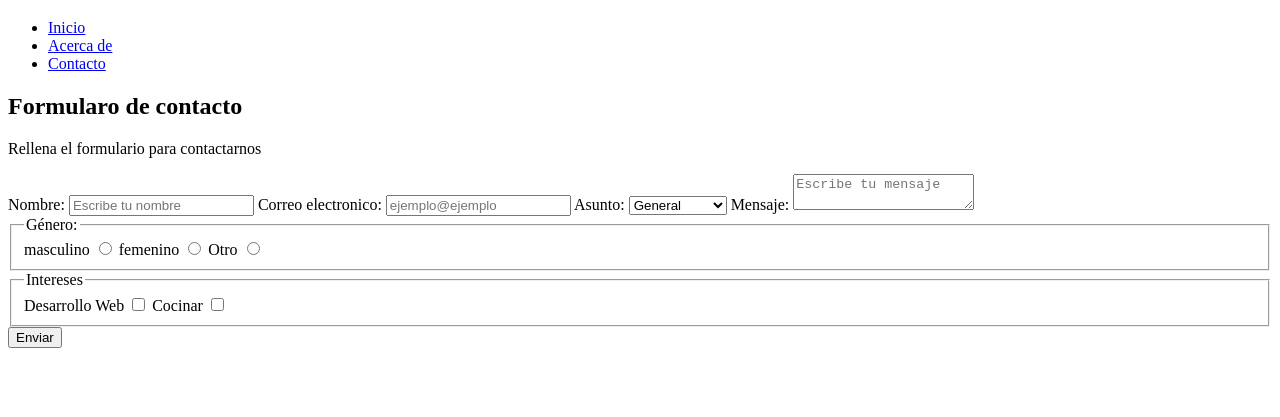
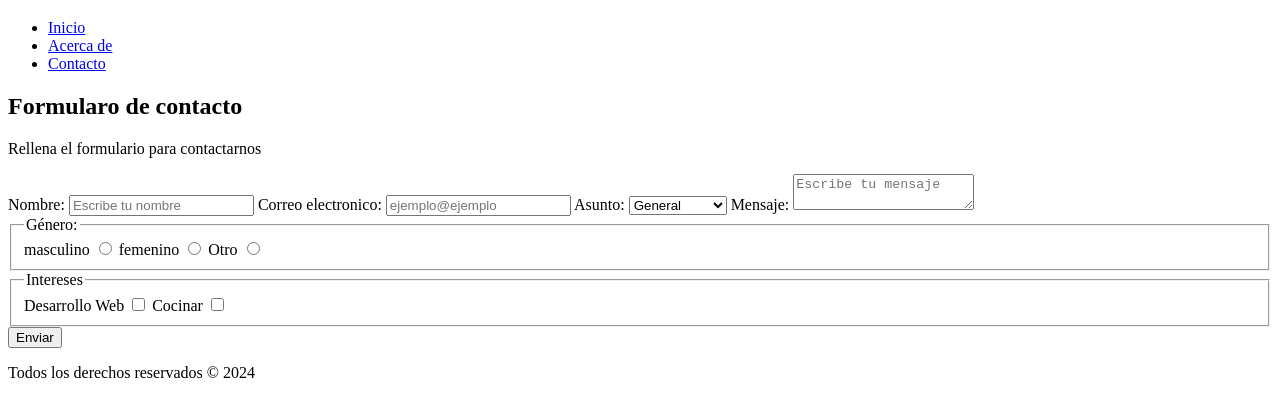
Before and after one commit to pxbloruben/practica1_mod1, a plain HTML site: page main.html in a window 1280 px wide. Shown: the part 61-478 px from the top of the page. Drawn offline with Linux system fonts and the light colour scheme.

Commit message:
agrego el footer de la página

```diff
--- a/main.html
+++ b/main.html
@@ -72,5 +72,8 @@
              </form>
         </section>
     </main>
+    <footer>
+        <p>Todos los derechos reservados &copy; 2024</p>
+    </footer>
 </body>
 </html>
```
